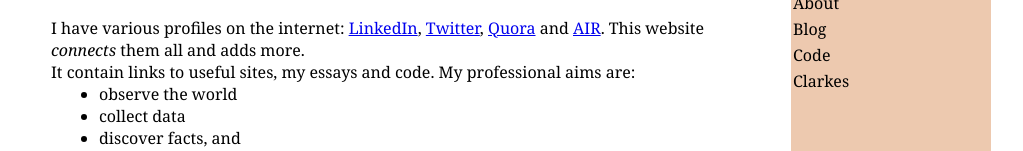
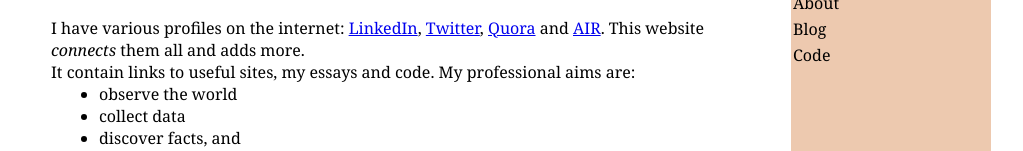
Before and after one commit to AlastairClarke/Catsite, a plain HTML site: page index.html in a window 1280 px wide. Shown: the part 173-324 px from the top of the page, without its empty margins (129-1152 px from the left). Drawn offline with Linux system fonts and the light colour scheme.

Commit message:
Removed Clarkes Link

```diff
--- a/index.html
+++ b/index.html
@@ -20,7 +20,6 @@
 				<li> <a href="pages/about.html"> About </a>
 				<li> <a href="pages/blog.html"> Blog </a>
 				<li> <a href="pages/code.html"> Code </a>
-				<li> <a href="pages/clarkes.html"> Clarkes </a>
 			</ul>
 		</nav>
 
```
